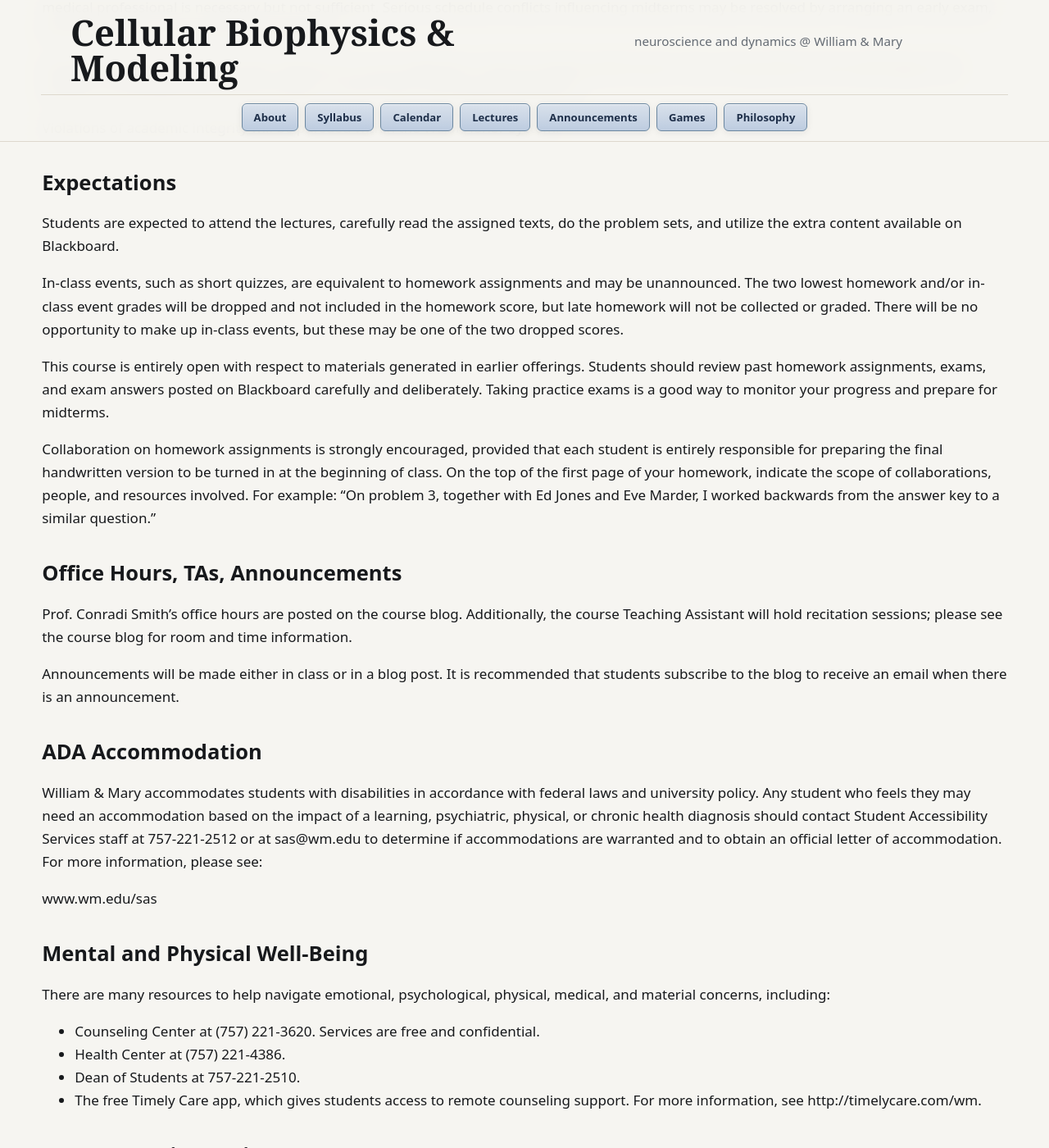
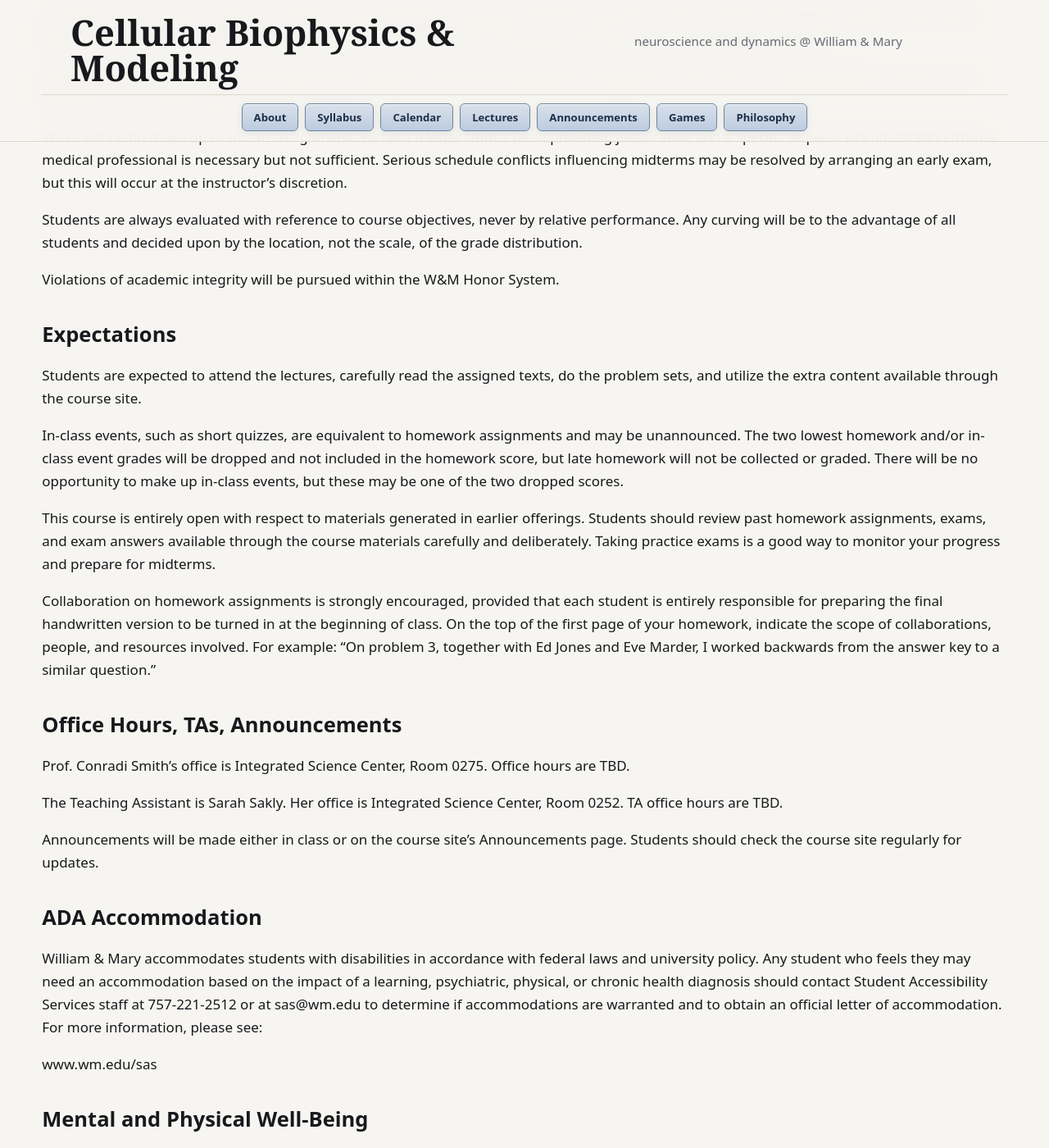
Before and after one commit to gregconradismith/cellular-biophysics-and-modeling, a Jekyll site: the page built from docs/_materials/syllabus.md, in a window 1280 px wide and 1400 px high, scrolled down 1568 px. Shown: the whole window at 82% size. Built offline with Jekyll 4.4.1, drawn with Linux system fonts in a browser that asks for light colours; some of the changed text lies outside the part shown.

Commit message:
Add Fall 2026 syllabus logistics

```diff
--- a/docs/_materials/syllabus.md
+++ b/docs/_materials/syllabus.md
@@ -11,11 +11,18 @@
 
 # Cellular Biophysics & Modeling
 
-APSC 351
+NSCI 351 · Fall 2026
 
 Greg Conradi Smith
 Applied Science | Neuroscience | CAMS Mathematical Biology
 gdsmit@wm.edu
+
+- **Class meetings:** Tuesdays and Thursdays, 2:00–3:20 p.m., Integrated Science Center, Room 0350
+- **Instructor office:** Integrated Science Center, Room 0275
+- **Instructor office hours:** TBD
+- **Teaching Assistant:** Sarah Sakly
+- **TA office:** Integrated Science Center, Room 0252
+- **TA office hours:** TBD
 
 Cellular Biophysics & Modeling is an introduction to dynamic phenomena of cellular and systems neuroscience, electrophysiology, and computational neuroscience. Topics include the biophysics of excitable membranes, the gating of voltage- and ligand-gated ion channels, neuronal calcium signaling, Hodgkin-Huxley-style mathematical modeling of the neuronal action potential, the geometry of electrical bursting, central pattern generation, and the role of inhibition, network connectivity, synaptic dynamics, and synchronization in brain function.
 
@@ -53,19 +60,21 @@
 
 ## Expectations
 
-Students are expected to attend the lectures, carefully read the assigned texts, do the problem sets, and utilize the extra content available on Blackboard.
+Students are expected to attend the lectures, carefully read the assigned texts, do the problem sets, and utilize the extra content available through the course site.
 
 In-class events, such as short quizzes, are equivalent to homework assignments and may be unannounced. The two lowest homework and/or in-class event grades will be dropped and not included in the homework score, but late homework will not be collected or graded. There will be no opportunity to make up in-class events, but these may be one of the two dropped scores.
 
-This course is entirely open with respect to materials generated in earlier offerings. Students should review past homework assignments, exams, and exam answers posted on Blackboard carefully and deliberately. Taking practice exams is a good way to monitor your progress and prepare for midterms.
+This course is entirely open with respect to materials generated in earlier offerings. Students should review past homework assignments, exams, and exam answers available through the course materials carefully and deliberately. Taking practice exams is a good way to monitor your progress and prepare for midterms.
 
 Collaboration on homework assignments is strongly encouraged, provided that each student is entirely responsible for preparing the final handwritten version to be turned in at the beginning of class. On the top of the first page of your homework, indicate the scope of collaborations, people, and resources involved. For example: "On problem 3, together with Ed Jones and Eve Marder, I worked backwards from the answer key to a similar question."
 
 ## Office Hours, TAs, Announcements
 
-Prof. Conradi Smith's office hours are posted on the course blog. Additionally, the course Teaching Assistant will hold recitation sessions; please see the course blog for room and time information.
+Prof. Conradi Smith's office is Integrated Science Center, Room 0275. Office hours are TBD.
 
-Announcements will be made either in class or in a blog post. It is recommended that students subscribe to the blog to receive an email when there is an announcement.
+The Teaching Assistant is Sarah Sakly. Her office is Integrated Science Center, Room 0252. TA office hours are TBD.
+
+Announcements will be made either in class or on the course site's Announcements page. Students should check the course site regularly for updates.
 
 ## ADA Accommodation
 
```
Also changed, not shown: .codex/handoff.md.
